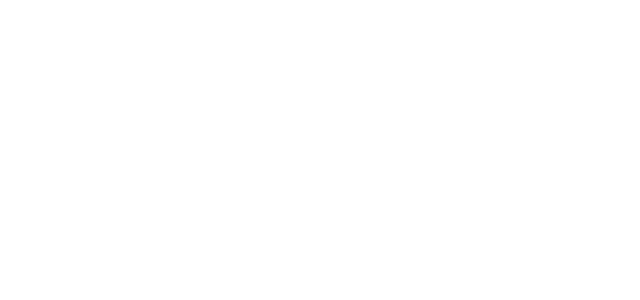
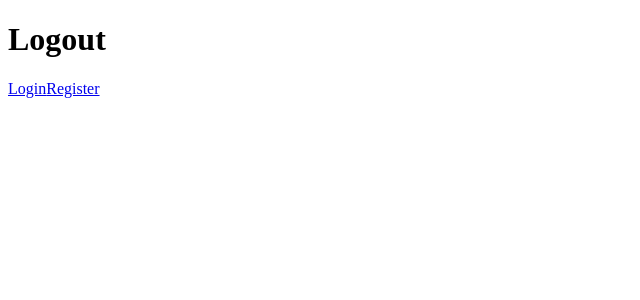
Before and after one commit to izalu99/Vendora, a React (Vite) app in the folder frontend/: page /logout in a window 1280 px wide. Before the commit this address had no page. Shown: the top 300 px of the page, without its empty margins (0-640 px from the left). Built offline with nearby package versions, Linux system fonts and the light colour scheme; what simple-zustand-devtools would draw is missing.

Commit message:
logout component created

```diff
--- a/frontend/src/App.jsx
+++ b/frontend/src/App.jsx
@@ -3,6 +3,8 @@
 
 import Login from './views/auth/login'
 import Register from './views/auth/register'
+import Dashboard from './views/auth/dashboard'
+import Logout from './views/auth/logout'
 
 function App() {
   //const [count, setCount] = useState(0)
@@ -10,9 +12,10 @@
   return (
     <BrowserRouter>
       <Routes>
-        <Route path="/" element={<h1>Home</h1>} />
         <Route path="/login" element={<Login />} />
         <Route path="/register" element={<Register />} />
+        <Route path="/" element={<Dashboard />} />
+        <Route path="/logout" element={<Logout />} />
       </Routes>
     </BrowserRouter>
   )
--- /dev/null
+++ b/frontend/src/views/auth/dashboard.jsx
@@ -0,0 +1,25 @@
+
+import { Link } from 'react-router-dom'
+import { useAuthStore } from '../../store/auth';
+
+const Dashboard = () => {
+    const isLoggedIn = useAuthStore((state) => state.isLoggedIn);
+  return (
+    <div>
+      {isLoggedIn()
+        ? <div>
+                <h1>Dashboard</h1>
+                <Link to={`/logout`}>Logout</Link>
+            </div>
+        :<div>
+            <h1>Home Page</h1>
+            <Link to={`/login`}>Login</Link>
+            <Link to={`/register`}>Register</Link>
+        </div>
+
+      }
+    </div>
+  )
+}
+
+export default Dashboard
--- /dev/null
+++ b/frontend/src/views/auth/logout.jsx
@@ -0,0 +1,20 @@
+
+import { useEffect } from "react"
+import { logout } from "../../utils/auth"
+import { Link } from 'react-router-dom'
+const Logout = () => {
+
+    useEffect(() => {
+        logout()
+    }, [])
+
+    return (
+    <div>
+      <h1>Logout</h1>
+        <Link to={`/login`}>Login</Link>
+        <Link to={`/register`}>Register</Link>
+    </div>
+  )
+}
+
+export default Logout
--- a/frontend/src/views/auth/register.jsx
+++ b/frontend/src/views/auth/register.jsx
@@ -1,6 +1,6 @@
 import { useState, useEffect } from "react"
 import { register } from '../../utils/auth';
-import { useNavigate, Link } from 'react-router-dom';
+import { useNavigate} from 'react-router-dom';
 import { useAuthStore } from '../../store/auth';
 
 const Register = () => {
```
Also changed, not shown: frontend/src/views/auth/landing.jsx (added, +11 -0 lines), 1 other file (tests, documents, lock files or other folders).
